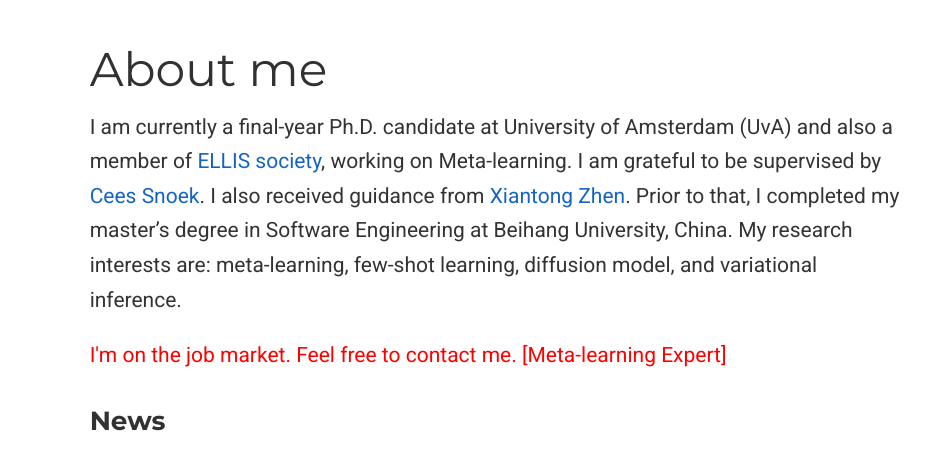
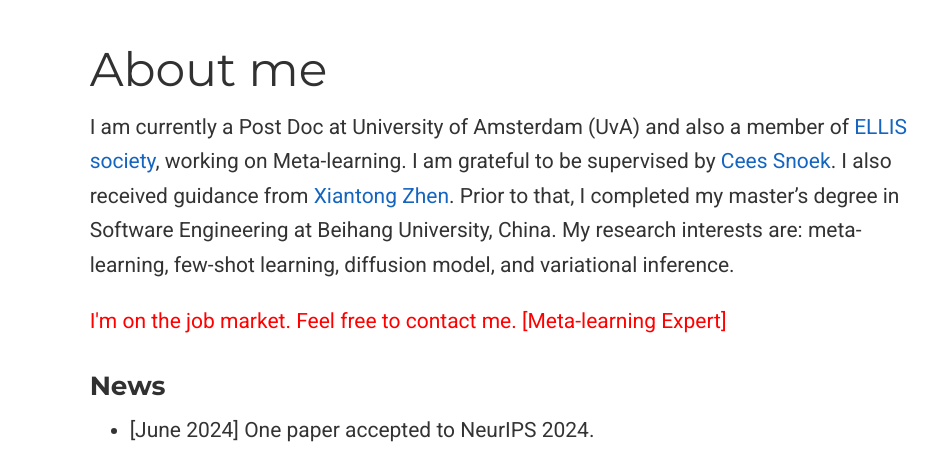
Before and after one commit to YingjunDu/YingjunDu.github.io, a plain HTML site: page index.html in a window 1280 px wide. Shown: the part 101-555 px from the top of the page, 352-1280 px from the left. Drawn offline with nearby package versions, Linux system fonts and the light colour scheme; some icons are missing.

Commit message:
neurips24

```diff
--- a/index.html
+++ b/index.html
@@ -311,11 +311,12 @@
     <h1>About me</h1>
 
     <div class="article-style">
-      <p>I am currently a final-year Ph.D. candidate at University of Amsterdam (UvA) and also a member of <a href="https://ellis.eu/projects/learning-with-limited-data" target="_blank" rel="noopener">ELLIS society</a>, working on Meta-learning. I am grateful to be supervised by  <a href="https://www.ceessnoek.info/index.php/biography/" target="_blank" rel="noopener">Cees Snoek</a>.  I also received guidance from  <a href="https://scholar.google.ca/citations?user=DnBb3e0AAAAJ&hl=en" target="_blank" rel="noopener">Xiantong Zhen</a>. Prior to that, I completed my master&rsquo;s degree in Software Engineering at Beihang University, China.  My research interests are: meta-learning, few-shot learning, diffusion model, and variational inference.</p>
+      <p>I am currently a Post Doc at University of Amsterdam (UvA) and also a member of <a href="https://ellis.eu/projects/learning-with-limited-data" target="_blank" rel="noopener">ELLIS society</a>, working on Meta-learning. I am grateful to be supervised by  <a href="https://www.ceessnoek.info/index.php/biography/" target="_blank" rel="noopener">Cees Snoek</a>.  I also received guidance from  <a href="https://scholar.google.ca/citations?user=DnBb3e0AAAAJ&hl=en" target="_blank" rel="noopener">Xiantong Zhen</a>. Prior to that, I completed my master&rsquo;s degree in Software Engineering at Beihang University, China.  My research interests are: meta-learning, few-shot learning, diffusion model, and variational inference.</p>
       <p> <font color="#FF0000">I'm on the job market. Feel free to contact me. [Meta-learning Expert]</font> </p>
 
 <h3 id="news">News</h3>
 <ul>
+<li>[June 2024] One paper accepted to NeurIPS 2024.</li>
 <li>[Sep 2023] One paper accepted to NeurIPS 2023.</li>
 <li>[June 2023] One paper accepted to CoLLAs 2023. <font color="#FF0000">(top 12 papers.)</font></li>
 <li>[Apr 2023] One paper accepted to ICML 2023.</li>
```
